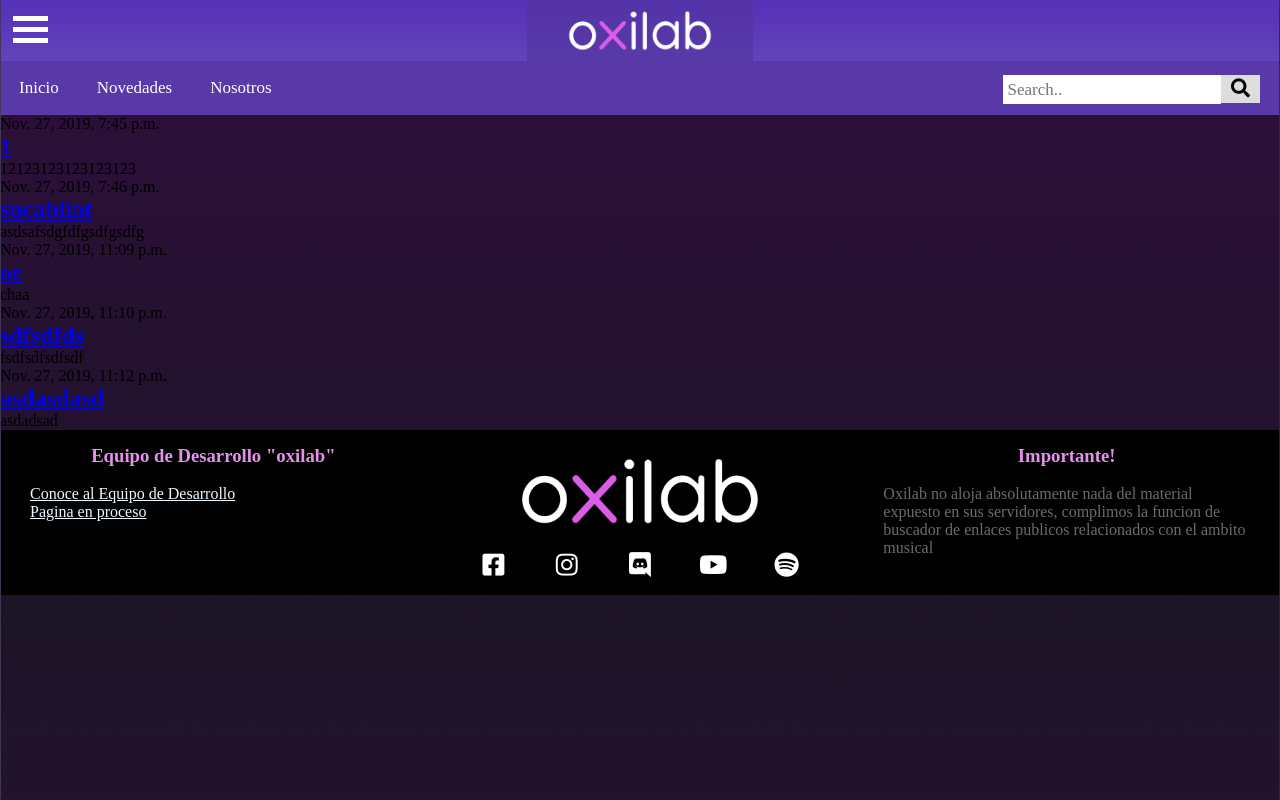
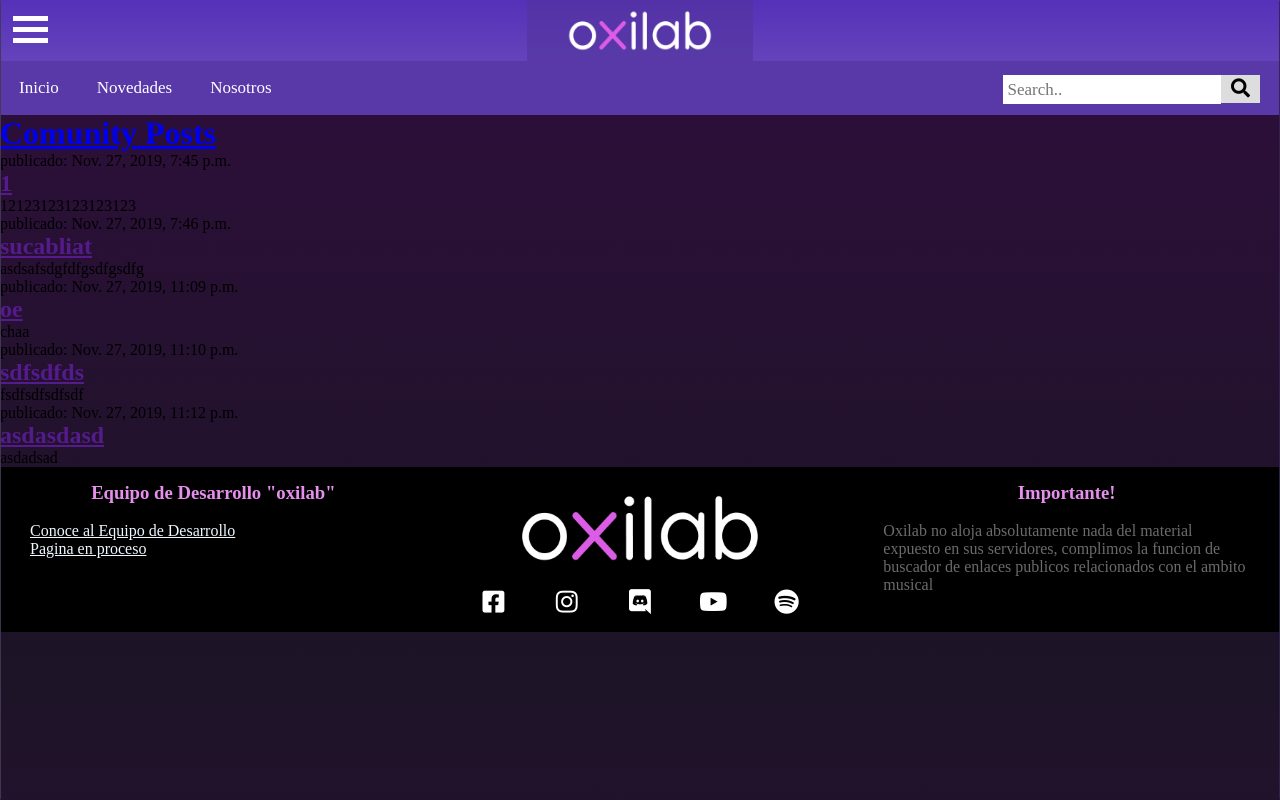
Before and after one commit to LotusssEater/OxiLab-, a Django app: template blog/templates/blog/post_list.html in a window 1280 px wide. Run offline with Django 3.2, Linux system fonts and the light colour scheme; the template is opened without the code that fills it: values that come from a table or form of the project are taken from there, others are empty; data comes from the database, SQL or seed files in the repository; both versions use the stored data as it was after the commit; some libraries are stand-ins or nearby versions; some web fonts are replaced.

Commit message:
uwu style

```diff
--- a/blog/templates/blog/post_list.html
+++ b/blog/templates/blog/post_list.html
@@ -1,12 +1,20 @@
 {% extends 'blog/base.html' %}
-{% block content %}
-    {% for post in posts %}
-    <div class="post">
-        <div class="date">
-            {{ post.published_date}}
+<html>
+    <head>
+        <title>Oxilab | Comunity </title>
+    </head>
+    <body>
+        {% block content %}
+        <div>
+            <h1><a href="/">Comunity Posts</a></h1>
         </div>
-        <h2><a href="{% url 'post_detail' pk=post.pk %}">{{ post.title }}</a></h2>
-        <p> {{ post.text|linebreaksbr }} </p>
-    </div>
-    {% endfor %}
-{% endblock %}
+            {% for post in posts %}
+            <div>
+                <p> publicado: {{ post.published_date }}</p>
+                <h2><a href="">{{ post.title }}</a></h2>
+                <p>{{ post.text|linebreaksbr }}</p>
+            </div>
+            {% endfor %}
+        {% endblock %}
+    </body>
+</html>
--- a/blog/urls.py
+++ b/blog/urls.py
@@ -4,7 +4,8 @@ from . import views
 
 
 urlpatterns = [
-    path('', views.Inicio, name='Inicio'),
+    path('', views.post_list, name='post_list'),
+    path('Inicio/', views.Inicio, name='Inicio'),
     path('AboutUs/', views.AboutUs, name='AboutUs'),
     path('Comunity/', views.Comunity, name='Comunity'),
     path('Discover/', views.Discover, name='Discover'),
--- a/blog/views.py
+++ b/blog/views.py
@@ -4,6 +4,10 @@ from django.utils import timezone
 from django.shortcuts import render, get_object_or_404
 
 # Create your views here.
+def post_list(request):
+    posts = Post.objects.filter(published_date__lte=timezone.now()).order_by('published_date')
+    return render(request, 'blog/post_list.html', {'posts':posts})
+
 def Inicio(request):
     return render(request, 'blog/Inicio.html')
 
```
Also changed, not shown: db.sqlite3.
